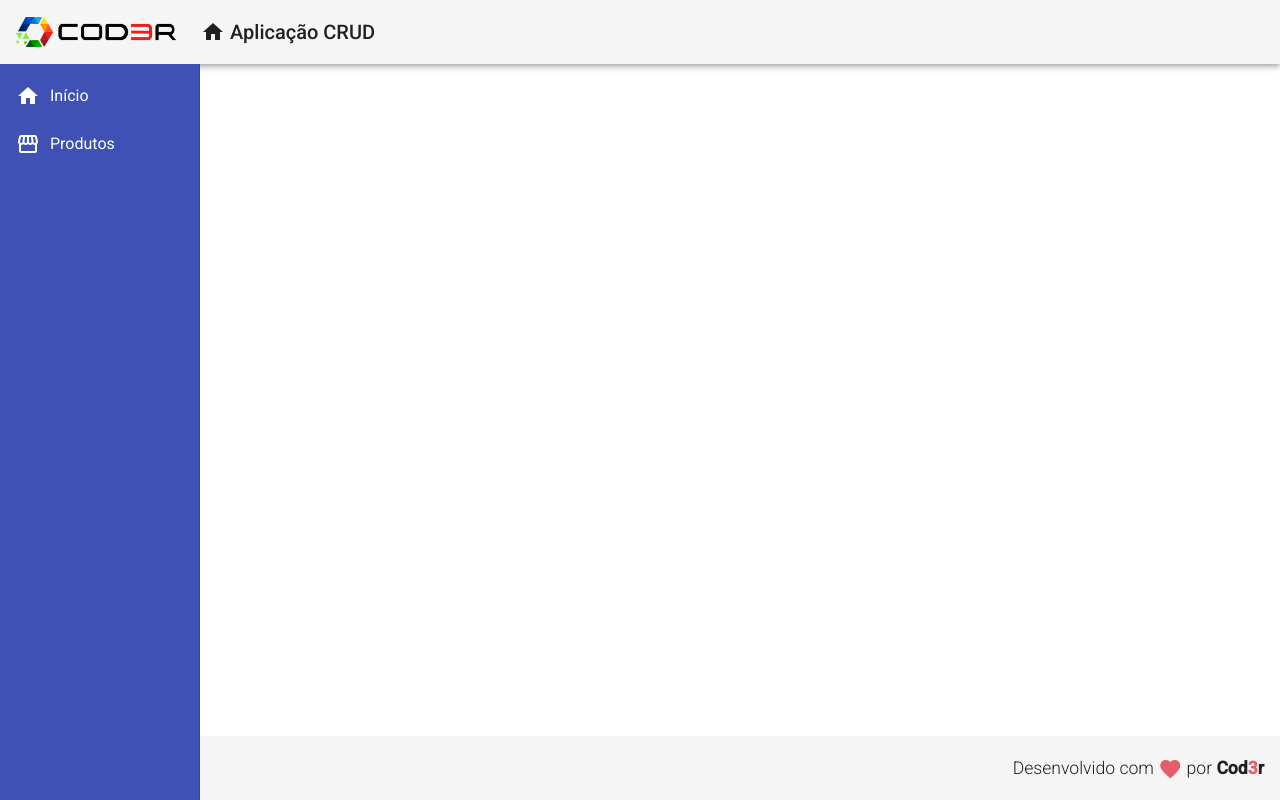
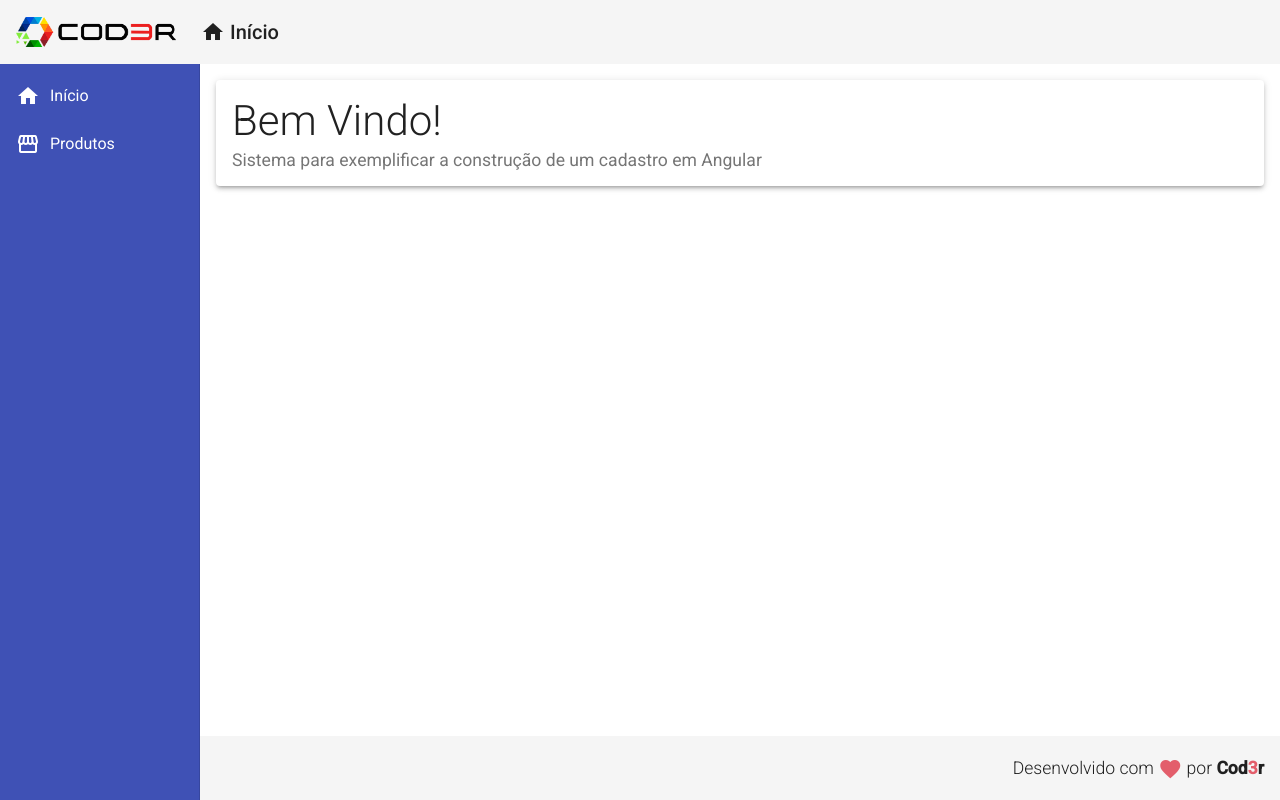
Before and after one commit to cs-rafael-gustavo/angular-9-essencial-cod3r, an Angular app in the folder frontend/: page / in a window 1280 px wide. Built offline with nearby package versions, Linux system fonts and the light colour scheme.

Commit message:
Lesson 17 Completed: created home component

```diff
--- a/frontend/src/app/components/template/header/header.component.html
+++ b/frontend/src/app/components/template/header/header.component.html
@@ -7,7 +7,7 @@
   <span class="title-group">
     <a>
       <i class="material-icons">home</i>
-      Aplicação CRUD
+      Início
     </a>
   </span>
 </mat-toolbar>
--- a/frontend/src/app/components/template/nav/nav.component.css
+++ b/frontend/src/app/components/template/nav/nav.component.css
@@ -1,12 +1,17 @@
 .sidenav {
-    background-color: #3f51b5;
-    width: 200px;
+  background-color: #3f51b5;
+  width: 200px;
 }
 
 .sidenav a {
-    color: #fff
+  color: #fff;
 }
 
 .sidenav i {
-    padding-right: 10px;
+  padding-right: 10px;
 }
+
+.content {
+  padding: 16px;
+  background-color: #fff;
+}
--- a/frontend/src/app/components/template/nav/nav.component.html
+++ b/frontend/src/app/components/template/nav/nav.component.html
@@ -1,12 +1,18 @@
 <mat-sidenav-container class="container">
-  <mat-sidenav class="sidenav" mode="side" opened fixedInViewport="true" fixedTopGap="64">
-      <mat-nav-list class="nav-list">
-          <a mat-list-item>
-              <i class="material-icons">home</i>Início
-          </a>
-          <a mat-list-item>
-              <i class="material-icons">storefront</i>Produtos
-          </a>
-      </mat-nav-list>
+  <mat-sidenav
+    class="sidenav"
+    mode="side"
+    opened
+    fixedInViewport="true"
+    fixedTopGap="64"
+  >
+    <mat-nav-list class="nav-list">
+      <a mat-list-item> <i class="material-icons">home</i>Início </a>
+      <a mat-list-item> <i class="material-icons">storefront</i>Produtos </a>
+    </mat-nav-list>
   </mat-sidenav>
+  <mat-sidenav-content class="content">
+      <app-home></app-home>
+  </mat-sidenav-content>
 </mat-sidenav-container>
+f
--- /dev/null
+++ b/frontend/src/app/views/home/home.component.css
@@ -0,0 +1,9 @@
+.home .title {
+    font-size: 3em;
+    font-weight: 300;
+    line-height: 1.2;
+}
+
+.home .subtitle {
+    font-size: 1.1rem
+}
--- /dev/null
+++ b/frontend/src/app/views/home/home.component.html
@@ -0,0 +1,6 @@
+<mat-card class="home mat-elevation-z3">
+    <mat-card-title class="title">Bem Vindo!</mat-card-title>
+    <mat-card-subtitle class="subtitle">
+        Sistema para exemplificar a construção de um cadastro em Angular
+    </mat-card-subtitle>
+</mat-card>
--- /dev/null
+++ b/frontend/src/app/views/home/home.component.ts
@@ -0,0 +1,15 @@
+import { Component, OnInit } from '@angular/core';
+
+@Component({
+  selector: 'app-home',
+  templateUrl: './home.component.html',
+  styleUrls: ['./home.component.css']
+})
+export class HomeComponent implements OnInit {
+
+  constructor() { }
+
+  ngOnInit(): void {
+  }
+
+}
```
Also changed, not shown: frontend/src/app/app.module.ts (+5 -2 lines).
